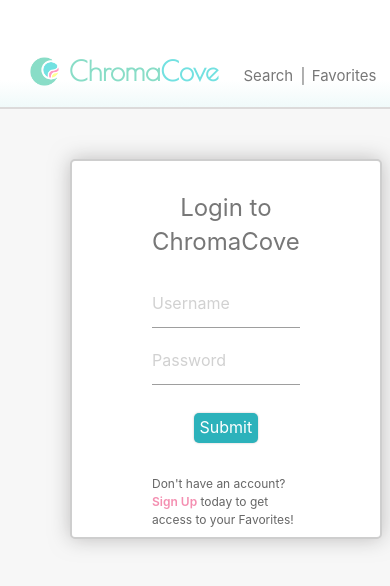
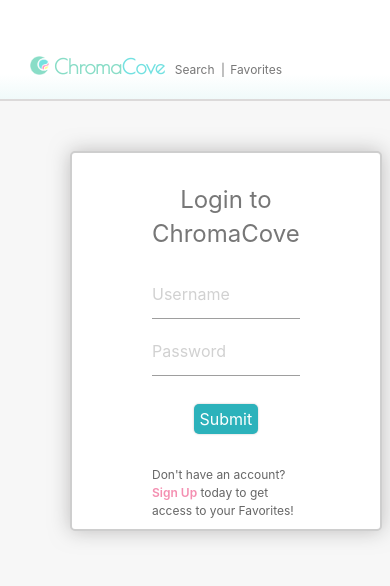
Before and after one commit to cjpalmerin/chroma-cove, a React (Create React App) app in the folder client/: page /login in a window 390 px wide. Shown: the top 586 px of the page. Built offline with nearby package versions, Linux system fonts and the light colour scheme.

Commit message:
minor mobile edits

```diff
--- a/client/src/components/Nav/style.css
+++ b/client/src/components/Nav/style.css
@@ -48,7 +48,7 @@ h1 {
 /* MEDIA QUERY */
 @media only screen and (max-width: 768px) {
 .navbar {
-    font-size: 15px;
+    font-size: 12px;
 }
 
 .nav-link, nav-link:active .navspan {
@@ -56,13 +56,14 @@ h1 {
 }
 
 h1 {
-    font-size: 27px;
-    margin-right: 25px;
+    font-size: 20px;
+    margin-right: 10px;
     display:inline-block;
 }
 
 .nav-logo {
-    margin-right: 10px;
+    margin-right: 5px;
+    height: 45px;
 }
 
 span, a {
--- a/client/src/pages/Favorite/index.js
+++ b/client/src/pages/Favorite/index.js
@@ -63,11 +63,11 @@ class Favorite extends React.Component {
                                                         <Link to={`/photographer/${photographer.photos[0].user.username}`} className="card-maintxt">View Portfolio</Link>
                                                         <div className="row photos">
 
-                                                                    <img src={photographer.photos[0].urls.regular} alt="preview" className="photo-preview" />
+                                                                    <img src={photographer.photos[0].urls.regular} alt="preview" className="fav-photo-preview" />
 
-                                                                    <img src={photographer.photos[1].urls.regular} alt="preview" className="photo-preview" />
+                                                                    <img src={photographer.photos[1].urls.regular} alt="preview" className="fav-photo-preview" />
 
-                                                                    <img src={photographer.photos[2].urls.regular} alt="preview" className="photo-preview" />
+                                                                    <img src={photographer.photos[2].urls.regular} alt="preview" className="fav-photo-preview" />
                                                         </div>
                                                     </div>
                                                 </div>
--- a/client/src/pages/Favorite/style.css
+++ b/client/src/pages/Favorite/style.css
@@ -56,7 +56,7 @@ ul {
     flex-grow: 1;
   }
 
- .photo-preview {
+ .fav-photo-preview {
     max-height: 350px;
     min-width: 100%;
     object-fit: cover;
@@ -103,7 +103,7 @@ ul {
         font-size: 22px;
         color:#777;
     }
-    .photo-preview {
+    .fav-photo-preview {
         object-fit: cover;
         max-width: 100% !important;
         max-height: 150px !important;
```
